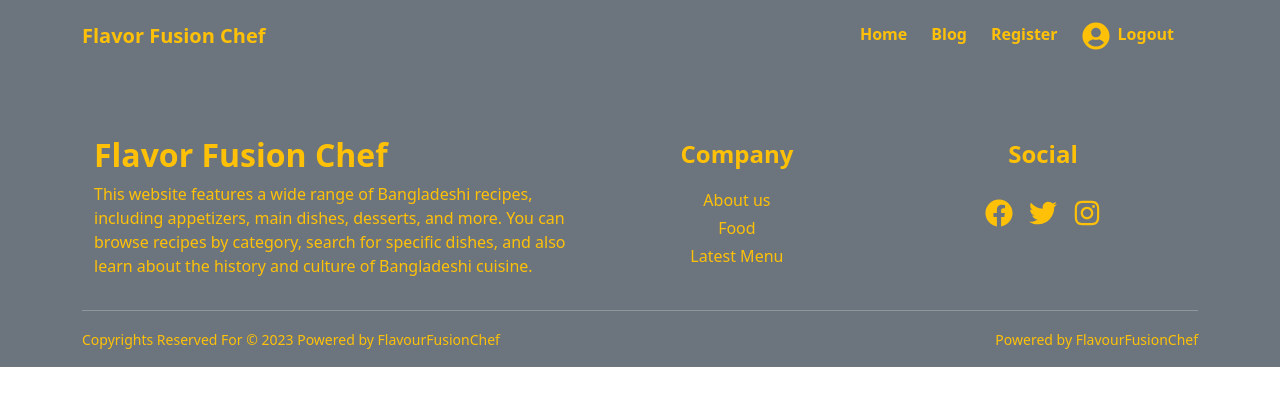
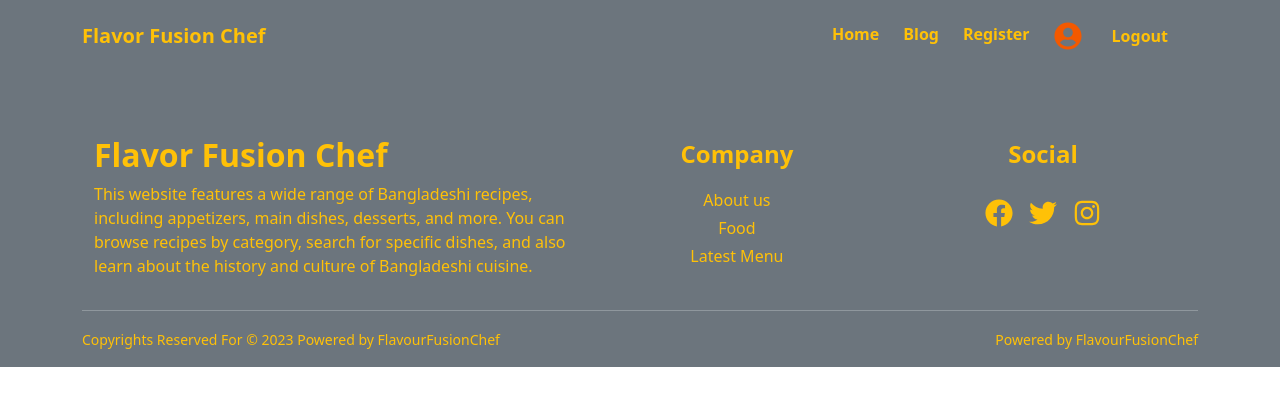
Before and after one commit to abdullahtusar/flavourFusionChef, a React (Vite) app: page /chef in a window 1280 px wide. Shown: the top 406 px of the page. Built offline with nearby package versions, Linux system fonts and the light colour scheme; no server answers; sample sign-in values are in the browser's storage.

Commit message:
google signin added

```diff
--- a/src/pages/Login/Login/Login.jsx
+++ b/src/pages/Login/Login/Login.jsx
@@ -3,9 +3,10 @@ import './Login.css'
 import { Button, Container, Form } from 'react-bootstrap';
 import { Link, useLocation, useNavigate } from 'react-router-dom';
 import { AuthContext } from '../../../providers/AuthProvider';
+import { FaGithub, FaGoogle } from 'react-icons/fa';
 
 const Login = () => {
-    const {signIn} = useContext(AuthContext);
+    const {signIn, googleSignIn} = useContext(AuthContext);
     const navigate = useNavigate();
     const location = useLocation();
     console.log(location);
@@ -27,6 +28,18 @@ const Login = () => {
             .catch(error => {
                 console.log(error)
             });
+
+    }
+
+    const handleGoogleSignIn = () =>{
+        googleSignIn()
+        .then(result =>{
+            const googleUser = result.googleUser;
+            console.log(googleUser);
+        })
+        .catch(error => {
+            console.log(error)
+        });
 
     }
     return (
@@ -53,6 +66,10 @@ const Login = () => {
                             <Link className='text-danger' to="/registration"> Please Register</Link>
                         </Form.Text>
                     </div>
+                    <div className='d-flex justify-content-center pt-4'>
+                        <Button onClick={handleGoogleSignIn} className='me-4 btn1'><FaGoogle className='fs-3'></FaGoogle></Button>
+                        <Button className='btn1'><FaGithub className='fs-3'></FaGithub></Button>
+                    </div>
                     <Form.Text className='text-success'>
 
                     </Form.Text>
@@ -61,36 +78,6 @@ const Login = () => {
                     </Form.Text>
                 </Form>
             </Container>
-            {/* <Container className='w-25 mx-auto bg-light p-5 rounded'>
-                <h2 className='text-center fw-bold text-secondary mb-5'>Login your account</h2>
-                <hr className='text-secondary' />
-                <Form>
-                    <Form.Group className="mb-3" controlId="formBasicEmail">
-                        <Form.Label>Email address</Form.Label>
-                        <Form.Control type="email" name="email" placeholder="Enter email" required />
-                    </Form.Group>
-
-                    <Form.Group className="mb-3" controlId="formBasicPassword">
-                        <Form.Label>Password</Form.Label>
-                        <Form.Control type="password" name="password" placeholder="Password" required />
-                    </Form.Group>
-                    <Button className='w-100 fw-bold' variant="secondary" type="submit">
-                        Login
-                    </Button>
-                    <div className='mt-3 text-center'>
-                        <Form.Text className='text-secondary fw-bold'>
-                            Do not Have An Account ?
-                            <Link className='text-decoration-none text-warning' to="/registration"> Register</Link>
-                        </Form.Text>
-                    </div>
-                    <Form.Text className='text-success'>
-
-                    </Form.Text>
-                    <Form.Text className='text-danger'>
-
-                    </Form.Text>
-                </Form>
-            </Container> */}
         </div>
     );
 };
--- a/src/pages/Shared/NavigationBar/ActiveLink/ActiveLink.css
+++ b/src/pages/Shared/NavigationBar/ActiveLink/ActiveLink.css
@@ -1,3 +1,7 @@
 .active{
-    color: orange;
+
+    color: rgb(243, 89, 0);
 }
+.active:hover{
+    color: rgb(216, 79, 0);
+}
--- a/src/pages/Shared/NavigationBar/ActiveLink/ActiveLink.jsx
+++ b/src/pages/Shared/NavigationBar/ActiveLink/ActiveLink.jsx
@@ -1,12 +1,13 @@
 import React from 'react';
-import { NavLink } from 'react-bootstrap';
 import './ActiveLink.css'
+import { NavLink } from 'react-router-dom';
 const ActiveLink = ({to, children}) => {
     return (
         <NavLink
          to={to}
          className={({isActive}) =>
-            isActive ? "active" : ""
+            isActive ? "active text-decoration-none me-4 fw-bold" :
+            "text-decoration-none me-4 text-warning fw-bold"
         }
         >
             {children}
--- a/src/pages/Shared/NavigationBar/NavigationBar.jsx
+++ b/src/pages/Shared/NavigationBar/NavigationBar.jsx
@@ -1,17 +1,17 @@
 import React, { useContext } from 'react';
-import { Button, Container, Nav, Navbar } from 'react-bootstrap';
+import { Button, Container, Nav, NavLink, Navbar } from 'react-bootstrap';
 import { Link } from 'react-router-dom';
 import { AuthContext } from '../../../providers/AuthProvider';
 import { FaUserCircle } from 'react-icons/fa';
 import ActiveLink from './ActiveLink/ActiveLink';
 const NavigationBar = () => {
     const { user, logOut } = useContext(AuthContext);
-    const handleLogOut =()=>{
+    const handleLogOut = () => {
         logOut()
-        .then(result =>{})
-        .catch(error =>{
-            console.log(error);
-        })
+            .then(result => { })
+            .catch(error => {
+                console.log(error);
+            })
     }
     return (
         <div>
@@ -20,58 +20,29 @@ const NavigationBar = () => {
                     <Navbar.Brand className='fw-bold'><Link className='text-decoration-none text-warning' to="/">Flavor Fusion Chef </Link></Navbar.Brand>
                     <Navbar.Toggle aria-controls="responsive-navbar-nav" />
                     <Navbar.Collapse id="responsive-navbar-nav">
-                        <Nav className='me-auto'>
-
-                        </Nav>
+                        <Nav className='me-auto'></Nav>
                         <Nav>
-                            <Link to="/" className='text-decoration-none me-4 text-warning fw-semibold'>
+                            <ActiveLink to="/home" >
                                 Home
-                            </Link>
-                            <Link to="/blog" className='text-decoration-none me-4 text-warning fw-semibold'>
+                            </ActiveLink>
+                            <ActiveLink to="/blog" className='text-decoration-none me-4 text-warning fw-semibold'>
                                 Blog
-                            </Link>
-                            <Link to="/registration" className='text-decoration-none me-4 text-warning fw-semibold'>
+                            </ActiveLink>
+                            <ActiveLink to="/registration" className='text-decoration-none me-4 text-warning fw-semibold'>
                                 Register
-                            </Link>
+                            </ActiveLink>
                             {
-                                user && <Link className='pe-2 text-warning'>
+                                user && <ActiveLink className='pe-2 text-warning'>
                                     <FaUserCircle className='fs-3' />
-                                </Link>
+                                </ActiveLink>
                             }
                             {
-                                    user ? <Link to='/login' onClick={handleLogOut} className='text-decoration-none me-4 text-warning fw-semibold'>Logout</Link> :
-                                    <Link to="/login" className='text-decoration-none me-4 text-warning fw-semibold'>
-                                    Login
-                                </Link>
-                                }
-                            {/* {
-                                user && <Link href="#deets">
-                                    <FaUserCircle className='fs-3' />
-                                </Link>
+                                user ? <button className='border-0 bg-secondary' onClick={handleLogOut}><ActiveLink to='/login' className='text-decoration-none me-4 text-warning fw-semibold'>Logout</ActiveLink></button> :
+                                    <ActiveLink to="/login" className='text-decoration-none me-4 text-warning fw-semibold'>
+                                        Login
+                                    </ActiveLink>
                             }
-
-                            {
-                                user ? <Button onClick={handleLogOut} variant="secondary">Logout</Button> :
-                                    <Link to="/login">
-                                        <Button variant="secondary">Login</Button>
-                                    </Link>
-                            } */}
                         </Nav>
-                        {/* <Nav className='d-flex align-items-center'>
-                            {
-                                user && <Nav.Link href="#deets">
-                                    <FaUserCircle className='fs-3' />
-                                </Nav.Link>
-                            }
-                            <Nav.Link eventKey={2} href="#memes">
-                                {
-                                    user ? <Button onClick={handleLogOut} variant="secondary">Logout</Button> :
-                                        <Link to="/login">
-                                            <Button variant="secondary">Login</Button>
-                                        </Link>
-                                }
-                            </Nav.Link>
-                        </Nav> */}
                     </Navbar.Collapse>
                 </Container>
             </Navbar>
--- a/src/providers/AuthProvider.jsx
+++ b/src/providers/AuthProvider.jsx
@@ -1,9 +1,13 @@
 import React, { createContext, useEffect, useState } from 'react';
-import { createUserWithEmailAndPassword, getAuth, onAuthStateChanged, signInWithEmailAndPassword, signOut } from "firebase/auth";
+import { GoogleAuthProvider, createUserWithEmailAndPassword, getAuth, onAuthStateChanged, signInWithEmailAndPassword, signInWithPopup, signOut } from "firebase/auth";
 import app from '../firebase/firebase.config';
+
+
 export const AuthContext = createContext(null);
 
-const auth = getAuth(app)
+const auth = getAuth(app);
+
+const googleProvider = new GoogleAuthProvider();
 
 const AuthProvider = ({children}) => {
 
@@ -17,6 +21,10 @@ const AuthProvider = ({children}) => {
     const signIn = (email, password) =>{
         setLoader(true);
         return signInWithEmailAndPassword(auth, email, password);
+    }
+    const googleSignIn = () =>{
+        setLoader(true);
+        return signInWithPopup(auth, googleProvider);
     }
 
     useEffect(() =>{
@@ -40,6 +48,7 @@ const AuthProvider = ({children}) => {
         loader,
         createUser,
         signIn,
+        googleSignIn,
         logOut
     }
     return (
```
